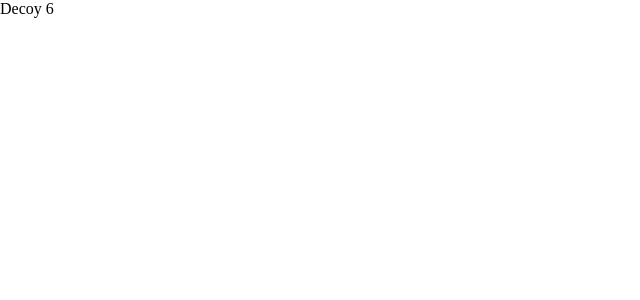
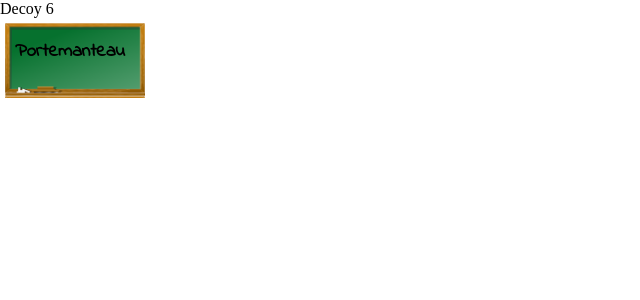
Before and after one commit to vvoix/decoy-6, a React (Create React App) app in the folder decoy6/: page / in a window 1280 px wide. Shown: the top 300 px of the page, without its empty margins (0-640 px from the left). Built offline with nearby package versions, Linux system fonts and the light colour scheme.

Commit message:
Ajout du comp Word

```diff
--- a/decoy6/src/App.js
+++ b/decoy6/src/App.js
@@ -1,5 +1,12 @@
+import Word from './components/Word';
+
 function App() {
-  return <div>Decoy 6</div>;
+  return (
+    <div>
+      Decoy 6
+      <Word mot="Portemanteau" />
+    </div>
+  );
 }
 
 export default App;
--- /dev/null
+++ b/decoy6/src/components/Word.css
@@ -0,0 +1,11 @@
+@import url('https://fonts.googleapis.com/css2?family=Indie+Flower&display=swap');
+
+.word {
+  width: 120px;
+  height: 50px;
+  margin: 5px;
+  padding: 15px 10px 10px 10px;
+  background-size: contain;
+  font-family: 'Indie Flower', cursive;
+  background-image: url(../img/Ardoise-verte.png);
+}
--- /dev/null
+++ b/decoy6/src/components/Word.jsx
@@ -0,0 +1,12 @@
+import React from 'react';
+import './Word.css';
+
+const Word = (props) => {
+  return (
+    <div className="word">
+      <h3>{props.mot}</h3>
+    </div>
+  );
+};
+
+export default Word;
--- a/decoy6/src/index.js
+++ b/decoy6/src/index.js
@@ -1,11 +1,14 @@
 import React from 'react';
 import ReactDOM from 'react-dom';
+import { BrowserRouter } from 'react-router-dom';
 import './index.css';
 import App from './App';
 
 ReactDOM.render(
   <React.StrictMode>
-    <App />
+    <BrowserRouter>
+      <App />
+    </BrowserRouter>
   </React.StrictMode>,
   document.getElementById('root')
 );
```
